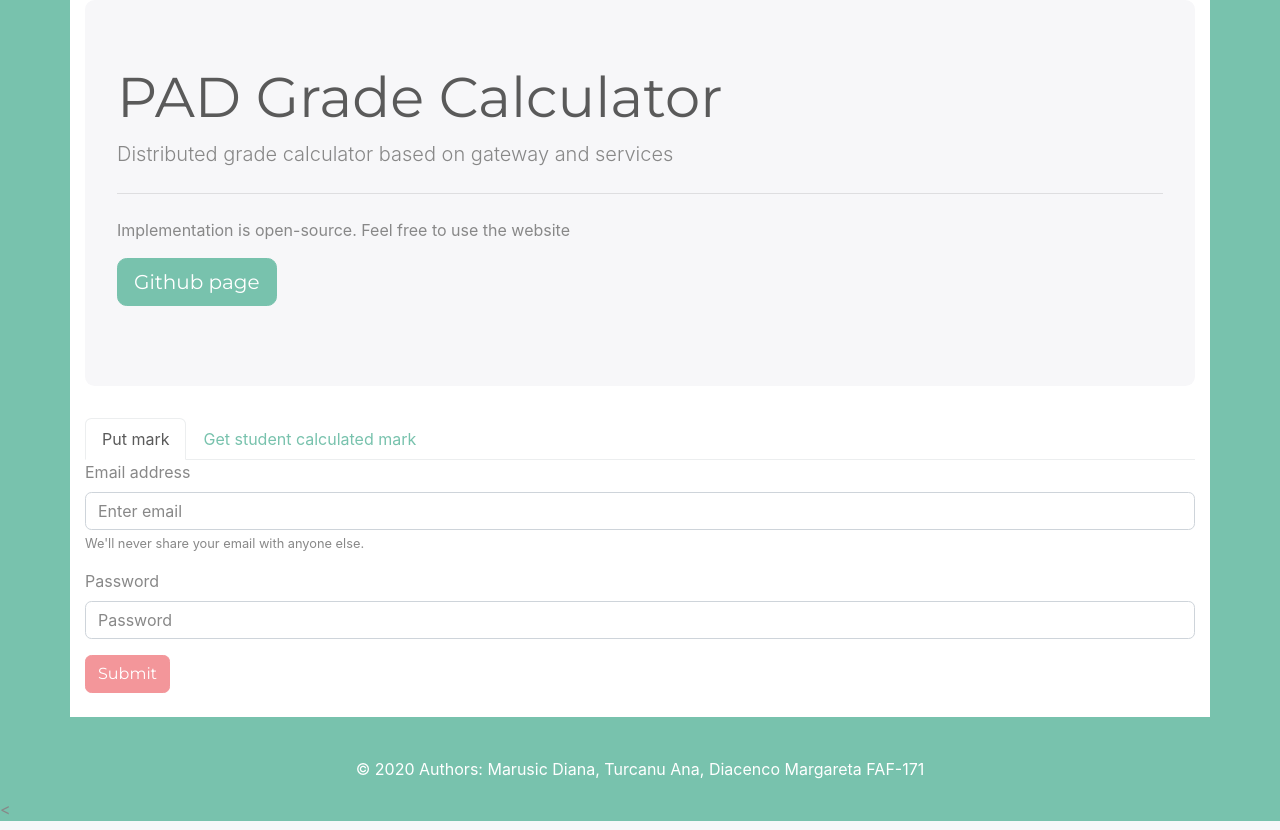
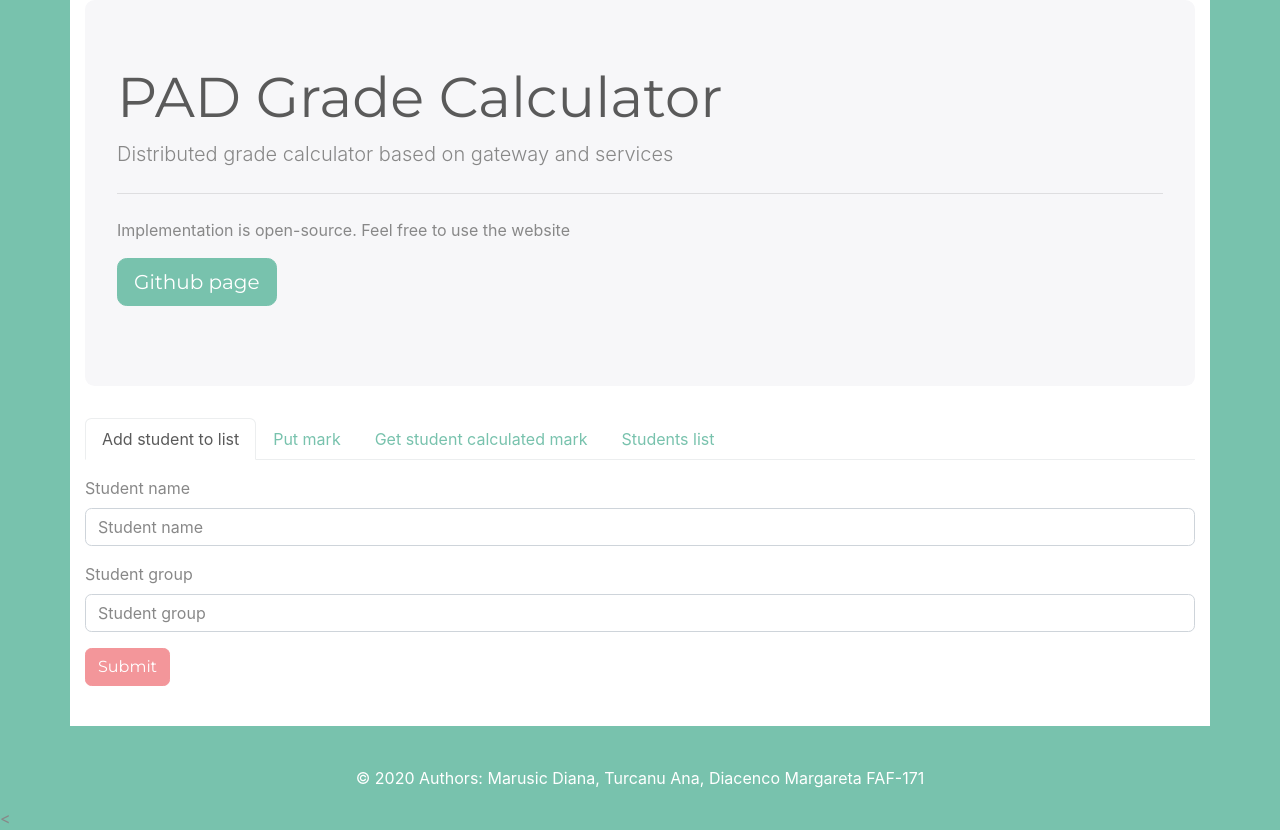
Before and after one commit to mdiannna/PAD_GradeCalculator, a Flask app: page / in a window 1280 px wide. Run offline with Flask 2, Linux system fonts and the light colour scheme; some libraries are stand-ins or nearby versions.

Commit message:
Finished frontend V1

```diff
--- /dev/null
+++ b/UI_server/static/js/index.js
@@ -0,0 +1,70 @@
+// clear_students_list_js();
+$( document ).ready(function() {
+	show_students_list();
+	append_students_select();
+});
+
+function get_nr_students() {
+	var nr_students = parseInt(localStorage.getItem('nr_students'));
+	return nr_students;
+}
+
+function get_students_list() {
+	var result = [];
+	var nr_students = parseInt(localStorage.getItem('nr_students'));
+
+
+	for (var i=1; i<=nr_students; i++) {
+		var student_name = localStorage.getItem('student' + i);
+		var group = localStorage.getItem('grupa-student' + i);
+		result[i-1] = {"NumePrenume":student_name, "Grupa":group};
+	}
+	return result;
+}
+
+function show_students_list() {
+	var students_list = get_students_list();
+	$("#students_list_div").empty();
+
+	$("#students_list_div").append("<b>Student, Grupa</b><br>");
+	$.each(students_list, function(index, value){
+        // $("#students_list_div").append("Student:" + value["NumePrenume"] + "   Grupa:" + value["Grupa"] + '<br>');
+        $("#students_list_div").append(index+1 + "." + value["NumePrenume"] + ", " + value["Grupa"] + '<br>');
+    });
+}
+
+
+function append_students_select() {
+	var students_list = get_students_list();
+
+	$.each(students_list, function(index, value){
+        $("#students_list_select").append(new Option(value["NumePrenume"] + "," + value["Grupa"], value["NumePrenume"]) );
+    });
+}
+
+function add_student() {
+	nr_students = get_nr_students()+1;
+	localStorage.setItem('nr_students', nr_students);
+
+	var nume_prenume = $("#nume_prenume_add_student").val();
+	var group = $("#grupa_add_student").val();
+
+	// alert("nr students:" + nr_students);
+
+	localStorage.setItem('student' + nr_students, nume_prenume);
+	localStorage.setItem('grupa-student' + nr_students, group);
+
+	alert("Student added!");
+
+	$("#nume_prenume_add_student").val('');
+	$("#grupa_add_student").val('');
+
+
+    show_students_list();
+    append_students_select();
+}
+
+
+function clear_students_list_js() {
+	localStorage.setItem('nr_students', 0);
+}
--- a/UI_server/templates/index.html
+++ b/UI_server/templates/index.html
@@ -8,6 +8,7 @@
       <script src="https://cdnjs.cloudflare.com/ajax/libs/popper.js/1.12.9/umd/popper.min.js" integrity="sha384-ApNbgh9B+Y1QKtv3Rn7W3mgPxhU9K/ScQsAP7hUibX39j7fakFPskvXusvfa0b4Q" crossorigin="anonymous"></script>
 
       <script src="https://maxcdn.bootstrapcdn.com/bootstrap/4.0.0/js/bootstrap.min.js" integrity="sha384-JZR6Spejh4U02d8jOt6vLEHfe/JQGiRRSQQxSfFWpi1MquVdAyjUar5+76PVCmYl" crossorigin="anonymous"></script>
+      <script type="text/javascript" src="{{url_for('static', filename='js/index.js')}}"></script>
 
       <style type="text/css">
         .mint-color {
@@ -46,35 +47,93 @@
   <!-- <h1>Hello!</h1> -->
 
 <ul class="nav nav-tabs">
+
   <li class="nav-item">
-    <a class="nav-link active" data-toggle="tab" href="#home">Put mark</a>
+    <a class="nav-link active" data-toggle="tab" href="#add_student_to_list">Add student to list</a>
+  </li>
+  <li class="nav-item">
+    <a class="nav-link" data-toggle="tab" href="#home">Put mark</a>
   </li>
   <li class="nav-item">
     <a class="nav-link" data-toggle="tab" href="#profile">Get student calculated mark</a>
   </li>
+  <li class="nav-item">
+    <a class="nav-link" data-toggle="tab" href="#students_list">Students list</a>
+  </li>
 </ul>
 
 
+
 <div id="myTabContent" class="tab-content">
-  <div class="tab-pane fade active show" id="home">
+  <div class="tab-pane fade active show pt-3 pb-3" id="add_student_to_list">
+    <!-- TODO: add students to local storage -->
 
     <form>
       <div class="form-group">
-        <label for="exampleInputEmail1">Email address</label>
-        <input type="email" class="form-control" id="exampleInputEmail1" aria-describedby="emailHelp" placeholder="Enter email">
-        <small id="emailHelp" class="form-text text-muted">We'll never share your email with anyone else.</small>
+        <label>Student name</label>
+        <input type="text" class="form-control" placeholder="Student name" id="nume_prenume_add_student">
       </div>
       <div class="form-group">
-        <label for="exampleInputPassword1">Password</label>
-        <input type="password" class="form-control" id="exampleInputPassword1" placeholder="Password">
+        <label>Student group</label>
+        <input type="text" class="form-control" placeholder="Student group" id="grupa_add_student">
       </div>
+
+      <button class="btn btn-secondary" onclick="add_student()">Submit</button>
+
+    </form>
+  </div>
+
+  <div class="tab-pane fade  pt-3 pb-3" id="home">
+
+    <form>
+      <div class="form-group">
+        <label >Student name</label>
+        <input type="text" class="form-control"  aria-describedby="textHelp" placeholder="Enter text">
+      </div>
+      <div class="row">
+        <div class="col-md-4 form-group">
+          <label>Select type (teorie/practica)</label>
+          <select class="select form-control">
+            <option>teorie</option>
+            <option>practica</option>
+          </select>
+        </div>
+        <div class="col-md-4 form-group">
+          <label>Nr atestare</label>
+          <input type="" name="" placeholder="Nr atestare" class="form-control">
+        </div>
+        <div class="col-md-4 form-group">
+          <label>Nota atestare</label>
+          <input type="" name="" placeholder="Nota atestare" class="form-control">
+        </div>
+      </div>
+
+      <div class="form-group">
+        <label >Nota examen</label>
+        <input type="text" class="form-control"  aria-describedby="textHelp" placeholder="Nota examen">
+      </div>
+
+
 
       <button type="submit" class="btn btn-secondary">Submit</button>
     </form>
   </div>
 
   <div class="tab-pane fade" id="profile">
-    <p>sdfsdf</p>
+    <label>Select student</label>
+    <select id="students_list_select" class="form-control">
+      <option>-</option>
+    </select>
+    <br>
+    <p><b>Nota atestare1:</b> 10</p>
+    <p><b>Nota atestare2:</b> 10</p>
+    <p><b>Nota examen:</b> 10</p>
+  </div>
+
+  <div class="tab-pane fade" id="students_list">
+    <div id="students_list_div">List of students empty</div>
+
+    <!-- TODO: show students list from local storage -->
   </div>
 
 </div>
```
